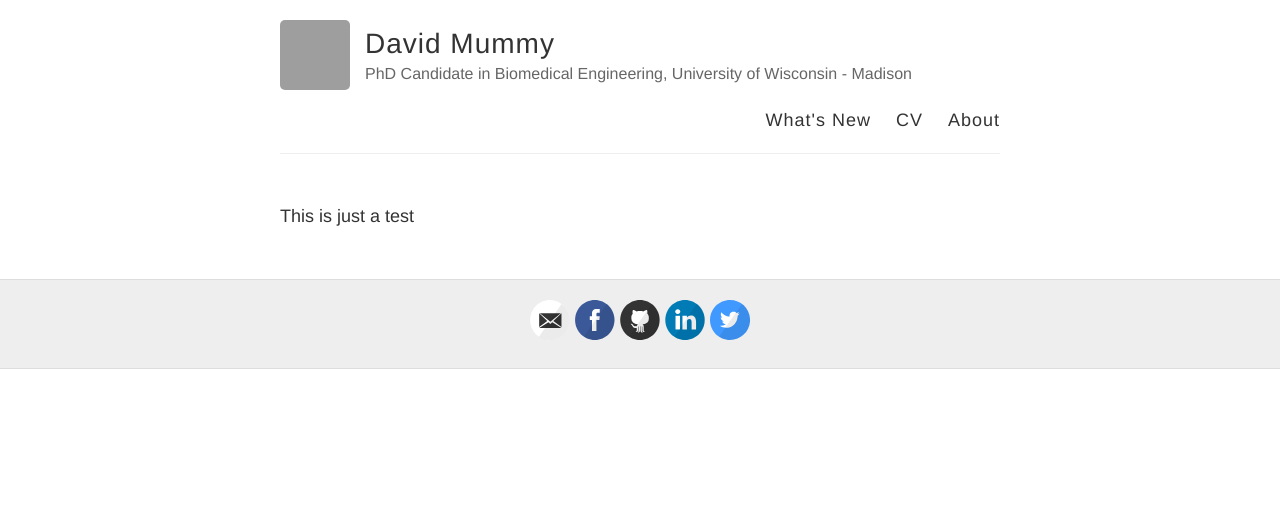
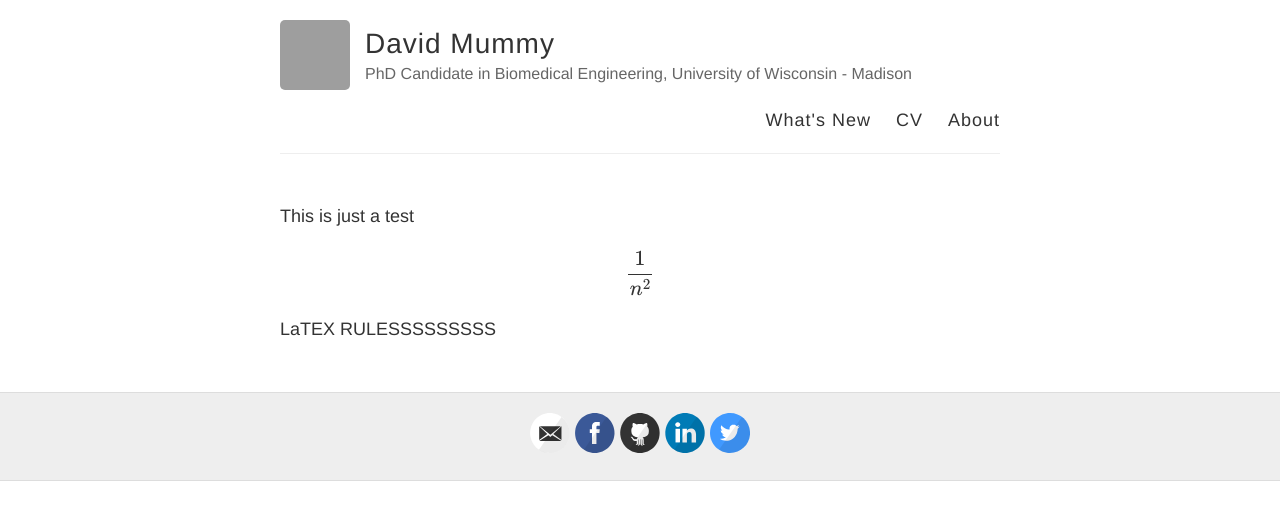
Before and after one commit to mummydg/mummydg.github.io, a Jekyll site: the page built from cv.md, in a window 1280 px wide. Shown: the top 520 px of the page. Built offline with Jekyll 4.4.1, drawn with Linux system fonts in a browser that asks for light colours; formulas are drawn with MathJax 3; grey boxes are pictures that could not be loaded.

Commit message:
first test of latex

```diff
--- a/cv.md
+++ b/cv.md
@@ -11,3 +11,7 @@ permalink: /cv/
 </head>
 
 This is just a test
+
+\\[ \frac{1}{n^{2}} \\]
+
+LaTEX RULESSSSSSSSS
```
